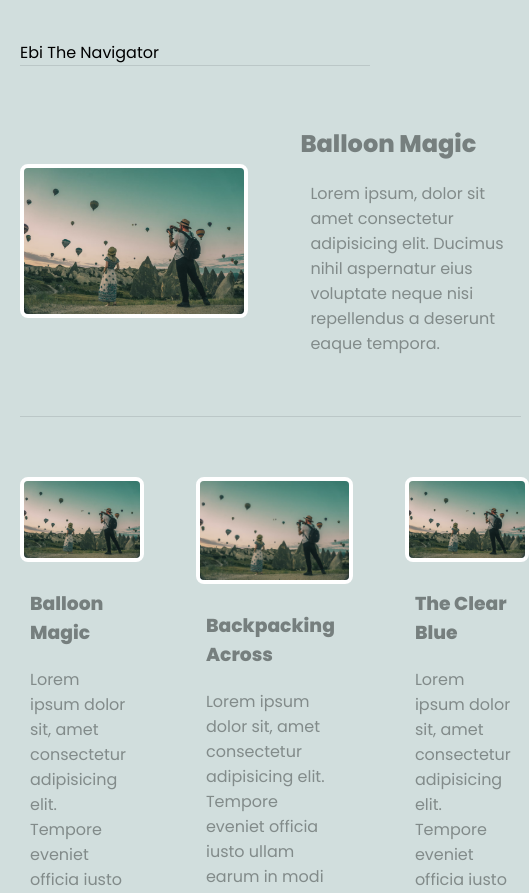
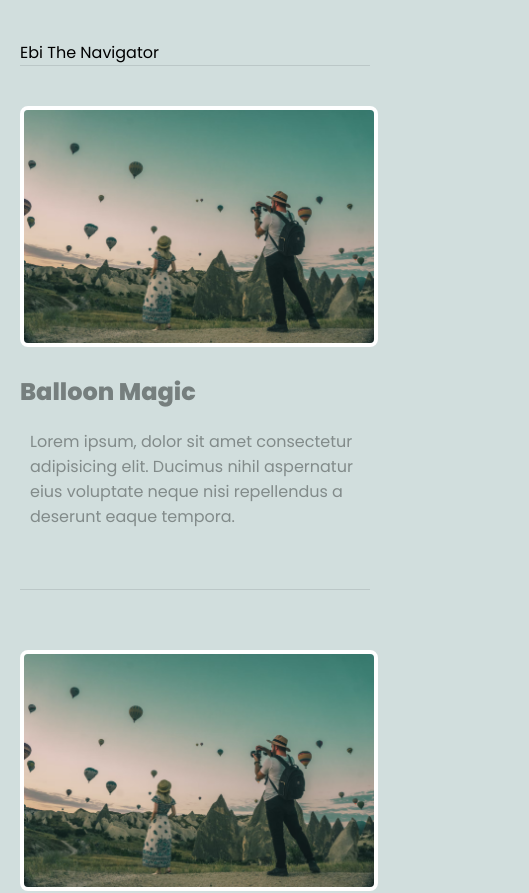
Before and after one commit to ebisLab/grid-study, a React (Create React App) app: page / in a window 390 px wide. Shown: the top 893 px of the page, 529 px wide, since content can reach past the window. Built offline with nearby package versions, Linux system fonts and the light colour scheme.

Commit message:
Layout2: responsive via media queries

```diff
--- a/src/Layout2.js/style.css
+++ b/src/Layout2.js/style.css
@@ -49,3 +49,22 @@ article img, article.featured img {
 article p, article h3 {
   margin: 20px 10px;
 }
+
+/*responsive*/
+@media screen and (max-width: 980px) {
+  article{
+    grid-column: span 3;
+    display: grid;
+    grid-template-columns: 1fr 1fr;
+    gap: 60px;
+    align-items: center;
+  }
+
+  @media screen and (max-width: 700px) {
+    article, article.featured {
+      display: block;
+    }
+
+  }
+
+}
```
